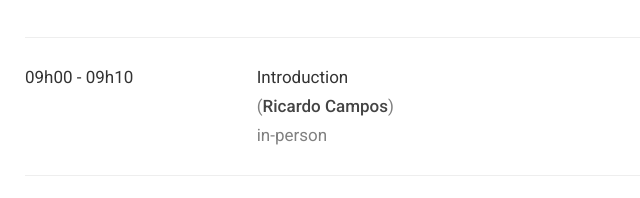
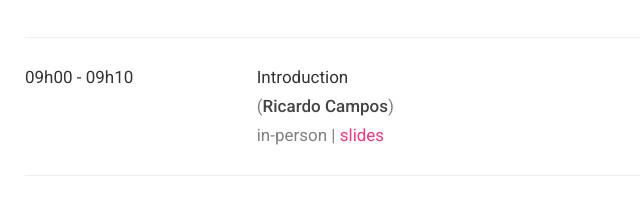
Before and after one commit to text2story23/text2story22.github.io, a plain HTML site: page index.html in a window 1280 px wide. Shown: the part 9500-9698 px from the top of the page, 30-670 px from the left. Drawn offline with nearby package versions, Linux system fonts and the light colour scheme.

Commit message:
Added intro slides.

```diff
--- a/index.html
+++ b/index.html
@@ -759,7 +759,7 @@
                                 <td>Introduction
                                     <br><span style="color: grey;">(<strong>Ricardo Campos</strong>)</span><br>
                                     <span style="color: grey;">
-                                        in-person
+                                        in-person | <a href="slides/Intro.pdf">slides</a>
                                     </span>
                                 </td>
                             </tr>
```
Also changed, not shown: 1 other file.
